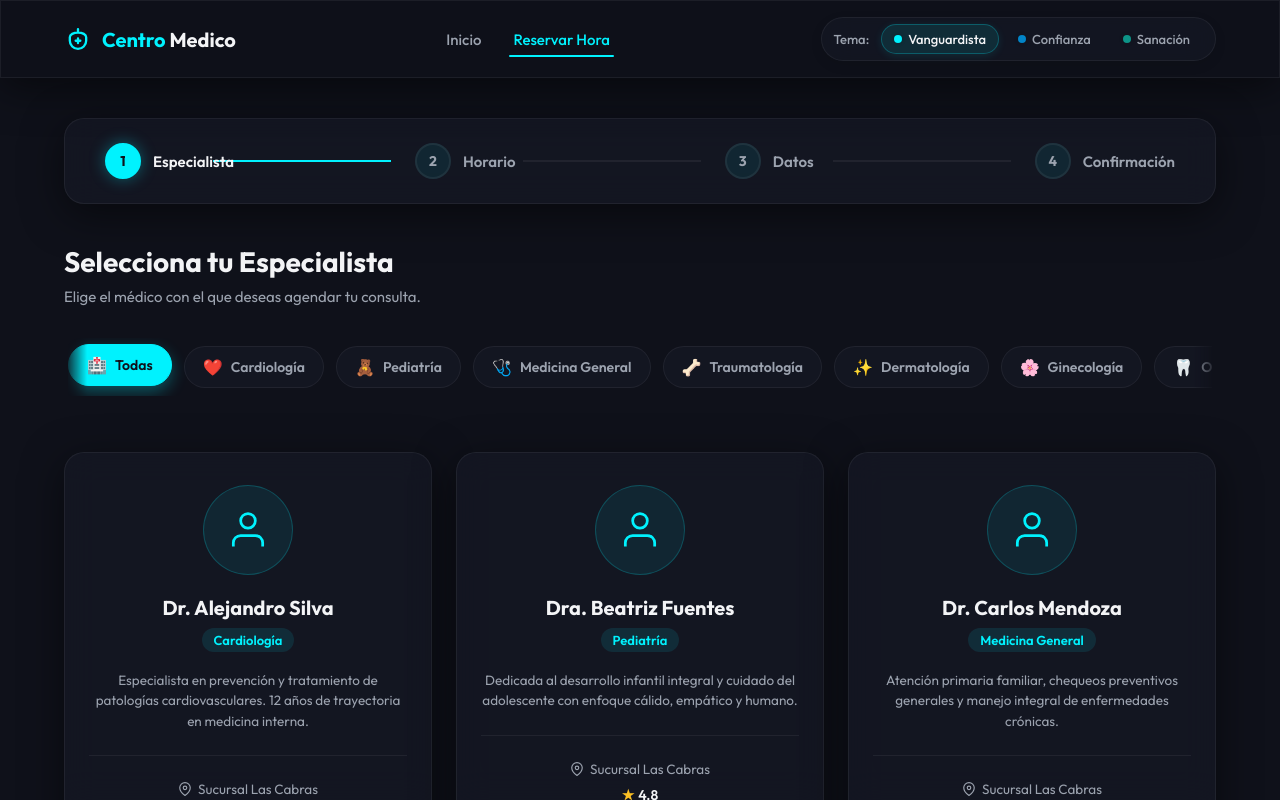
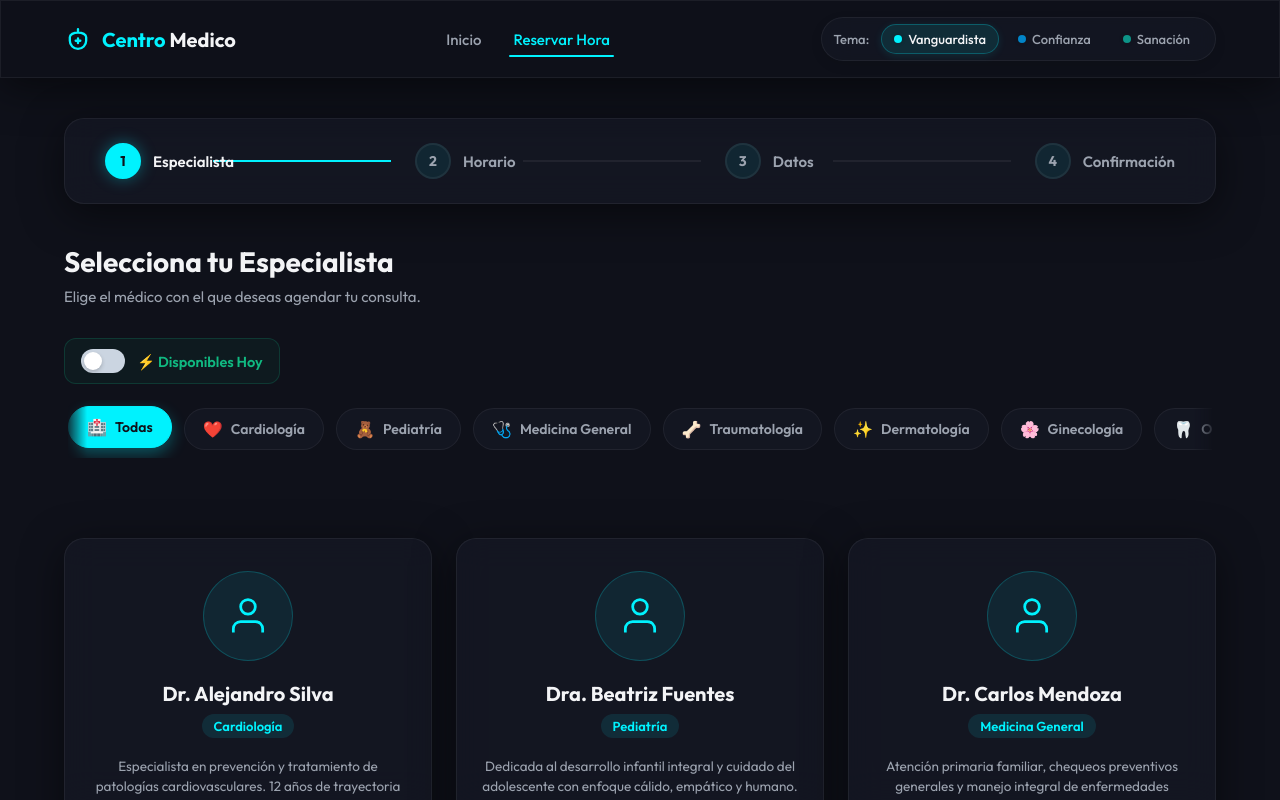
Before and after one commit to nicorubiotsx/centroMedico, a Next.js app: page /reserva in a window 1280 px wide. Built offline with nearby package versions, Linux system fonts and the light colour scheme.

Commit message:
feat: agregar filtro toggle y badge dinámico de disponibilidad para hoy

```diff
--- a/app/api/centro-medico/agendas/route.js
+++ b/app/api/centro-medico/agendas/route.js
@@ -7,13 +7,13 @@ const SUCURSALES = [
 ];
 
 const PROFESIONALES = [
-  { id: 101, nombre: 'Dr. Alejandro Silva', especialidad: 'Cardiología', sucursalId: 1, rating: 4.9, imagen: '/images/doctor-silva.jpg' },
-  { id: 102, nombre: 'Dra. Beatriz Fuentes', especialidad: 'Pediatría', sucursalId: 1, rating: 4.8, imagen: '/images/doctor-fuentes.jpg' },
-  { id: 103, nombre: 'Dr. Carlos Mendoza', especialidad: 'Medicina General', sucursalId: 1, rating: 4.7, imagen: '/images/doctor-mendoza.jpg' },
-  { id: 104, nombre: 'Dr. Roberto Díaz', especialidad: 'Traumatología', sucursalId: 1, rating: 4.9, imagen: '/images/doctor-diaz.jpg' },
-  { id: 105, nombre: 'Dra. Sofía Vergara', especialidad: 'Dermatología', sucursalId: 1, rating: 5.0, imagen: '/images/doctor-vergara.jpg' },
-  { id: 106, nombre: 'Dra. Camila Soto', especialidad: 'Ginecología', sucursalId: 1, rating: 4.8, imagen: '/images/doctor-soto.jpg' },
-  { id: 107, nombre: 'Dr. Martín López', especialidad: 'Odontología', sucursalId: 1, rating: 4.6, imagen: '/images/doctor-lopez.jpg' }
+  { id: 101, nombre: 'Dr. Alejandro Silva', especialidad: 'Cardiología', sucursalId: 1, rating: 4.9, imagen: '/images/doctor-silva.jpg', diasTrabajo: [1, 2, 3, 4, 5] },
+  { id: 102, nombre: 'Dra. Beatriz Fuentes', especialidad: 'Pediatría', sucursalId: 2, rating: 4.8, imagen: '/images/doctor-fuentes.jpg', diasTrabajo: [1, 3, 5] },
+  { id: 103, nombre: 'Dr. Carlos Mendoza', especialidad: 'Medicina General', sucursalId: 1, rating: 4.7, imagen: '/images/doctor-mendoza.jpg', diasTrabajo: [2, 4, 5] },
+  { id: 104, nombre: 'Dr. Roberto Díaz', especialidad: 'Traumatología', sucursalId: 2, rating: 4.9, imagen: '/images/doctor-diaz.jpg', diasTrabajo: [1, 2, 3] },
+  { id: 105, nombre: 'Dra. Sofía Vergara', especialidad: 'Dermatología', sucursalId: 1, rating: 5.0, imagen: '/images/doctor-vergara.jpg', diasTrabajo: [3, 4, 5] },
+  { id: 106, nombre: 'Dra. Camila Soto', especialidad: 'Ginecología', sucursalId: 2, rating: 4.8, imagen: '/images/doctor-soto.jpg', diasTrabajo: [1, 2, 4, 5] },
+  { id: 107, nombre: 'Dr. Martín López', especialidad: 'Odontología', sucursalId: 1, rating: 4.6, imagen: '/images/doctor-lopez.jpg', diasTrabajo: [1, 3, 4] }
 ];
 
 export async function GET(request) {
@@ -23,9 +23,20 @@ export async function GET(request) {
 
   // Si solo piden la info básica de sucursales y médicos (para los selectores)
   if (!sucursalId && !profesionalId) {
+    const hoyDate = new Date();
+    // Ajustar a zona horaria local de Chile para evitar saltos de día por UTC
+    const diaActual = hoyDate.getDay();
+    const horaActual = hoyDate.getHours();
+
+    const profesionalesConDisponibilidad = PROFESIONALES.map(p => {
+      // Disponible hoy si el dia actual está en sus días de trabajo y aún no son las 17:00 (última cita)
+      const disponibleHoy = p.diasTrabajo.includes(diaActual) && horaActual < 17;
+      return { ...p, disponibleHoy };
+    });
+
     return NextResponse.json({
       sucursales: SUCURSALES,
-      profesionales: PROFESIONALES
+      profesionales: profesionalesConDisponibilidad
     });
   }
 
@@ -47,8 +58,8 @@ export async function GET(request) {
     const fecha = new Date(hoy);
     fecha.setDate(hoy.getDate() + i);
 
-    // Saltamos fines de semana para hacerlo realista
-    if (fecha.getDay() === 0 || fecha.getDay() === 6) {
+    // Saltamos fines de semana y días que el médico no trabaja
+    if (fecha.getDay() === 0 || fecha.getDay() === 6 || !profesional.diasTrabajo.includes(fecha.getDay())) {
       continue;
     }
 
--- a/app/reserva/page.js
+++ b/app/reserva/page.js
@@ -25,6 +25,9 @@ export default function ReservaPage() {
 
   // Filtro de especialidad
   const [selectedEspecialidad, setSelectedEspecialidad] = useState('Todas');
+
+  // Filtro Disponibles Hoy
+  const [showOnlyToday, setShowOnlyToday] = useState(false);
 
   // Formulario, validaciones e interacciones
   const [rutVal, setRutVal] = useState('');
@@ -182,6 +185,7 @@ export default function ReservaPage() {
     setTelefonoStatus('idle');
     setTimeFilter('all');
     setSelectedEspecialidad('Todas');
+    setShowOnlyToday(false);
   };
 
   // Filtrado de horas
@@ -228,9 +232,18 @@ export default function ReservaPage() {
               <p>Elige el médico con el que deseas agendar tu consulta.</p>
             </div>
 
-            {/* Filtro de Especialidades Premium */}
+            {/* Controles de Filtrado */}
             {profesionales.length > 0 && (
-              <div className={styles.filtersWrapper}>
+              <div className={styles.filtersSection}>
+                <div className={styles.toggleContainer}>
+                  <label className={styles.switch}>
+                    <input type="checkbox" checked={showOnlyToday} onChange={(e) => setShowOnlyToday(e.target.checked)} />
+                    <span className={styles.slider}></span>
+                  </label>
+                  <span className={styles.toggleLabel}>⚡ Disponibles Hoy</span>
+                </div>
+
+                <div className={styles.filtersWrapper}>
                 <div className={styles.filtersScroll}>
                   {['Todas', ...new Set(profesionales.map(p => p.especialidad))].map(esp => {
                     const icon = esp === 'Cardiología' ? '❤️' :
@@ -254,11 +267,13 @@ export default function ReservaPage() {
                   })}
                 </div>
               </div>
+              </div>
             )}
 
             <div className={styles.doctorGrid}>
               {profesionales
                 .filter(prof => selectedEspecialidad === 'Todas' || prof.especialidad === selectedEspecialidad)
+                .filter(prof => !showOnlyToday || prof.disponibleHoy)
                 .map((prof) => {
                 const suc = sucursales.find(s => s.id === prof.sucursalId);
                 return (
@@ -272,6 +287,13 @@ export default function ReservaPage() {
                     <div className={styles.doctorInfo}>
                       <h3>{prof.nombre}</h3>
                       <span className={styles.badge}>{prof.especialidad}</span>
+
+                      {prof.disponibleHoy && (
+                        <div className={styles.todayBadge}>
+                          <span className={styles.pulseDot}></span> Disponible Hoy
+                        </div>
+                      )}
+
                       <p className={styles.doctorBio}>{prof.bio}</p>
 
                       <div className={styles.divider}></div>
--- a/app/reserva/reserva.module.css
+++ b/app/reserva/reserva.module.css
@@ -872,3 +872,90 @@
 .pillIcon {
   font-size: 16px;
 }
+
+/* --- TOGGLE DISPONIBLES HOY --- */
+.filtersSection {
+  display: flex;
+  flex-direction: column;
+  gap: 16px;
+  margin-bottom: 24px;
+}
+.toggleContainer {
+  display: flex;
+  align-items: center;
+  gap: 12px;
+  background: rgba(16, 185, 129, 0.05);
+  padding: 10px 16px;
+  border-radius: 12px;
+  border: 1px solid rgba(16, 185, 129, 0.2);
+  width: fit-content;
+}
+.toggleLabel {
+  font-weight: 600;
+  color: var(--success, #10b981);
+  font-size: 14.5px;
+}
+.switch {
+  position: relative;
+  display: inline-block;
+  width: 44px;
+  height: 24px;
+}
+.switch input {
+  opacity: 0;
+  width: 0;
+  height: 0;
+}
+.slider {
+  position: absolute;
+  cursor: pointer;
+  top: 0; left: 0; right: 0; bottom: 0;
+  background-color: #cbd5e1;
+  transition: .3s;
+  border-radius: 24px;
+}
+.slider:before {
+  position: absolute;
+  content: " ";
+  height: 18px;
+  width: 18px;
+  left: 3px;
+  bottom: 3px;
+  background-color: white;
+  transition: .3s;
+  border-radius: 50%;
+  box-shadow: 0 2px 4px rgba(0,0,0,0.2);
+}
+input:checked + .slider {
+  background-color: #10b981;
+}
+input:checked + .slider:before {
+  transform: translateX(20px);
+}
+
+/* --- BADGE VERDE DOCTOR --- */
+.todayBadge {
+  display: inline-flex;
+  align-items: center;
+  gap: 6px;
+  background: rgba(16, 185, 129, 0.1);
+  color: #059669;
+  padding: 4px 10px;
+  border-radius: 20px;
+  font-size: 12px;
+  font-weight: 700;
+  margin-top: 4px;
+}
+.pulseDot {
+  width: 8px;
+  height: 8px;
+  background-color: #10b981;
+  border-radius: 50%;
+  box-shadow: 0 0 0 0 rgba(16, 185, 129, 0.7);
+  animation: pulse 1.5s infinite;
+}
+@keyframes pulse {
+  0% { transform: scale(0.95); box-shadow: 0 0 0 0 rgba(16, 185, 129, 0.7); }
+  70% { transform: scale(1); box-shadow: 0 0 0 6px rgba(16, 185, 129, 0); }
+  100% { transform: scale(0.95); box-shadow: 0 0 0 0 rgba(16, 185, 129, 0); }
+}
```
